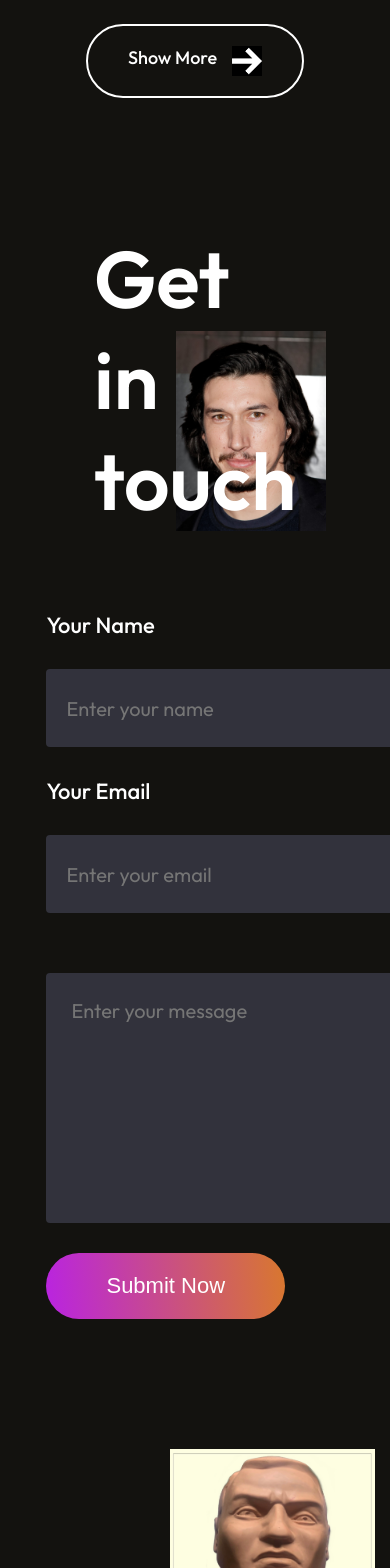
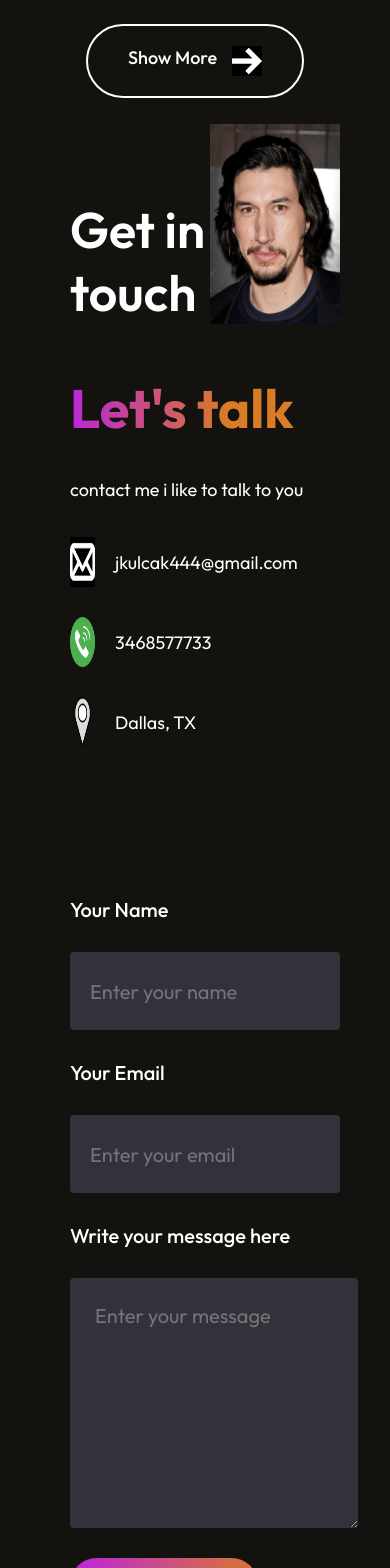
Before and after one commit to JacobKulcak/Portfolio-Website, a React (Vite) app: page / in a window 390 px wide. Shown: the part 5040-6608 px from the top of the page. Built offline with nearby package versions, Linux system fonts and the light colour scheme.

Commit message:
contact section mobile responsive

```diff
--- a/src/Components/Contact/Contact.css
+++ b/src/Components/Contact/Contact.css
@@ -110,3 +110,53 @@
     transform: scale(1.1);
     transition: 0.3s;
 }
+
+@media(max-width:768px){
+    .contact{
+        gap: 50px;
+        margin: 50px 70px;
+        align-items: start;
+    }
+    .contact-title h1{
+        padding: 0;
+        font-size: 50px;
+        font-weight: 600;
+
+    }
+    .contact-title img{
+        width: 130px;
+        margin-right: -20px;
+    }
+    .contact-section {
+        flex-direction: column;
+    }
+    .contact-left h1{
+        font-size: 54px;
+    }
+    .contact-left p{
+        font-size: 18px;
+
+    }
+    .contact-detail{
+        gap: 20px;
+    }
+    .contact-detail img{
+        width: 25px;
+    }
+    .contact-right label{
+        font-size: 20px;
+
+    }
+    .contact-right input{
+        width: 100%;
+        font-size: 20px;
+    }
+    .contact-right textarea{
+        width: 95%;
+        font-size: 20px;
+    }
+    .contact-submit{
+        font-size: 20px;
+        padding: 15px 40px;
+    }
+}
--- a/src/Components/Contact/Contact.jsx
+++ b/src/Components/Contact/Contact.jsx
@@ -57,7 +57,7 @@
           <input type="text" placeholder="Enter your name" name="name" />
           <label htmlFor="">Your Email</label>
           <input type="text" placeholder="Enter your email" name="email" />
-          <label htmlFor="Write your message here"></label>
+          <label htmlFor="Write your message here">Write your message here</label>
           <textarea
             name="message"
             rows="8"
```
